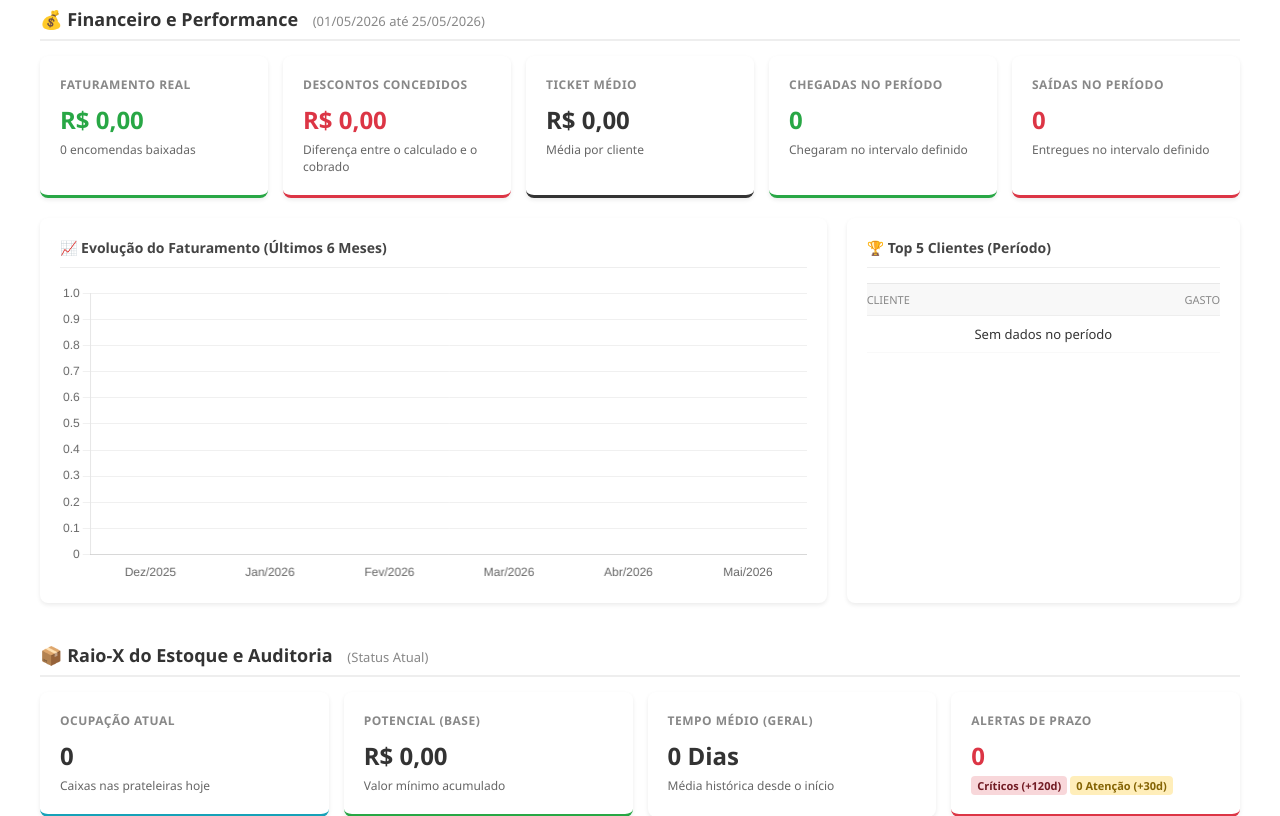
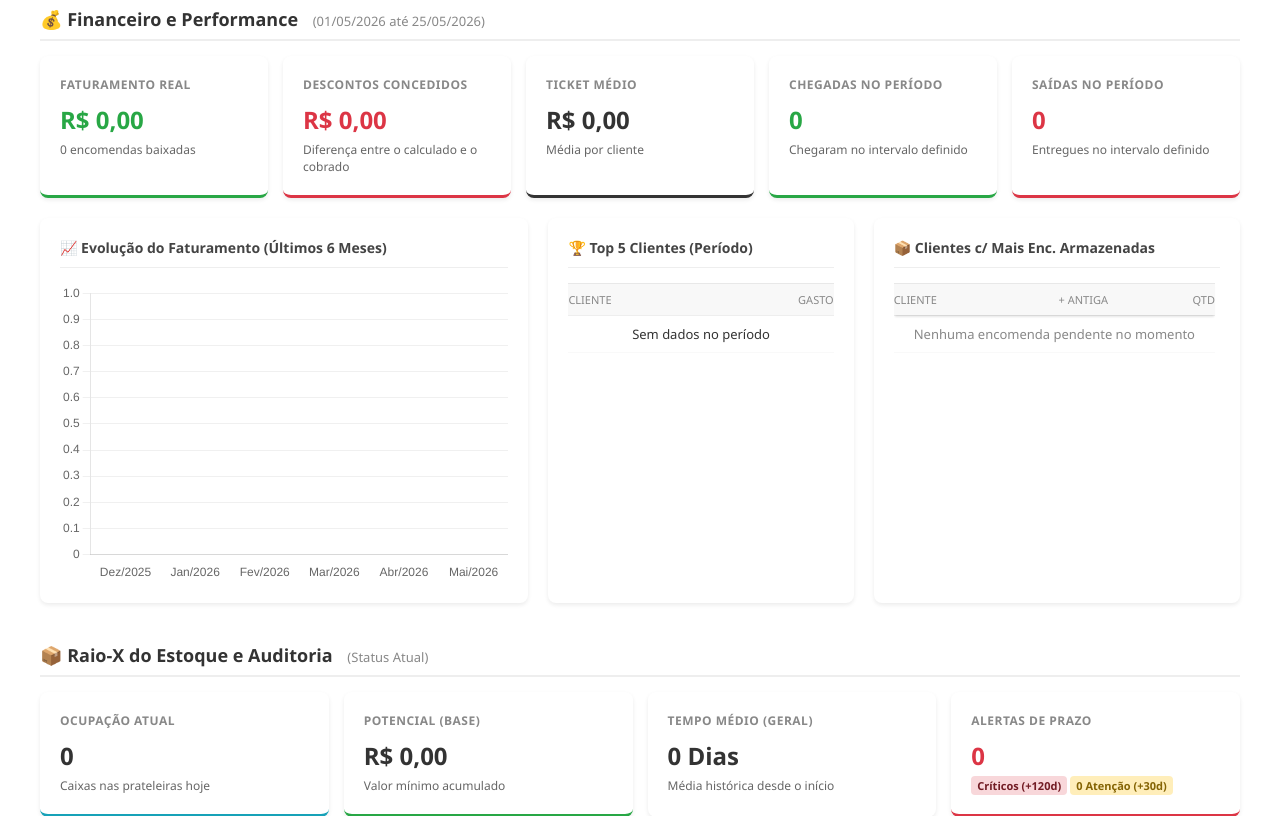
Before and after one commit to LuanHOS/sistema-drogafoz, a Django app: page /admin/relatorio/ in a window 1280 px wide. Shown: the part 239-1055 px from the top of the page. Run offline with Django 5.2, Linux system fonts and the light colour scheme; a user stored in the database is signed in; tables that the repository leaves empty hold one stand-in row (values such as "Sample post"); parts of the project's set-up code (start-up, migrations or seed data) failed here and were passed over.

Commit message:
Adicionado ranking cliente com mais encomendas em estoque no dashboard

```diff
--- a/entregas/views.py
+++ b/entregas/views.py
@@ -82,6 +82,22 @@ def relatorio_entregas(request):
     pendentes = qs_todas.filter(status='PENDENTE')
     estoque_qtd = pendentes.count()
     estoque_valor_base = pendentes.aggregate(Sum('valor_base'))['valor_base__sum'] or 0
+
+    # NOVO: Lista de clientes com maior volume de encomendas pendentes
+    clientes_pendentes_agrupado = pendentes.values('cliente__nome').annotate(
+        qtd_pendentes=Count('id'),
+        data_mais_antiga=Min('data_chegada')
+    ).order_by('-qtd_pendentes', 'cliente__nome')
+
+    clientes_pendentes_list = []
+    for c in clientes_pendentes_agrupado:
+        dias = (hoje - c['data_mais_antiga']).days if c['data_mais_antiga'] else 0
+        if dias < 0: dias = 0
+        clientes_pendentes_list.append({
+            'nome': c['cliente__nome'],
+            'qtd': c['qtd_pendentes'],
+            'dias_mais_antiga': dias
+        })
 
     # Alertas
     limite_critico = hoje - timedelta(days=120)
@@ -204,6 +220,8 @@ def relatorio_entregas(request):
         'alertas_criticos': alertas_criticos,
         'alertas_atencao': alertas_atencao,
 
+        'clientes_pendentes_list': clientes_pendentes_list,
+
         'tempo_medio_dias': tempo_medio_dias,
         'top_clientes': top_clientes,
         'entregas_zeradas': entregas_zeradas,
--- a/templates/admin/relatorio_ganhos.html
+++ b/templates/admin/relatorio_ganhos.html
@@ -39,7 +39,7 @@
         .text-black { color: #333 !important; }
 
         /* TABELAS E GRÁFICOS */
-        .content-row { display: grid; grid-template-columns: 2fr 1fr; gap: 20px; margin-top: 20px; }
+        .content-row { display: grid; grid-template-columns: 1.6fr 1fr 1.2fr; gap: 20px; margin-top: 20px; }
 
         .panel {
             background: #fff; padding: 20px; border-radius: 8px;
@@ -172,6 +172,33 @@
                 </tbody>
             </table>
         </div>
+
+        <div class="panel" style="display: flex; flex-direction: column;">
+            <h4>📦 Clientes c/ Mais Enc. Armazenadas</h4>
+            <div style="flex-grow: 1; overflow-y: auto; max-height: 300px; padding-right: 5px;">
+                <table class="mini-table" style="margin: 0;">
+                    <thead style="position: sticky; top: 0; background: #fff; z-index: 1; box-shadow: 0 2px 2px -1px rgba(0,0,0,0.1);">
+                        <tr>
+                            <th>Cliente</th>
+                            <th style="text-align: center; white-space: nowrap;">+ Antiga</th>
+                            <th style="text-align: right;">Qtd</th>
+                        </tr>
+                    </thead>
+                    <tbody>
+                        {% for c in clientes_pendentes_list %}
+                        <tr>
+                            <td>{{ c.nome }}</td>
+                            <td style="text-align: center; color: #888; font-size: 11px;">{{ c.dias_mais_antiga }} dias</td>
+                            <td style="text-align: right; font-weight: bold; color: #17a2b8;">{{ c.qtd }}</td>
+                        </tr>
+                        {% empty %}
+                        <tr><td colspan="3" style="text-align: center; color: #888;">Nenhuma encomenda pendente no momento</td></tr>
+                        {% endfor %}
+                    </tbody>
+                </table>
+            </div>
+        </div>
+
     </div>
 
     <div class="section-header" style="margin-top: 40px;">
```
